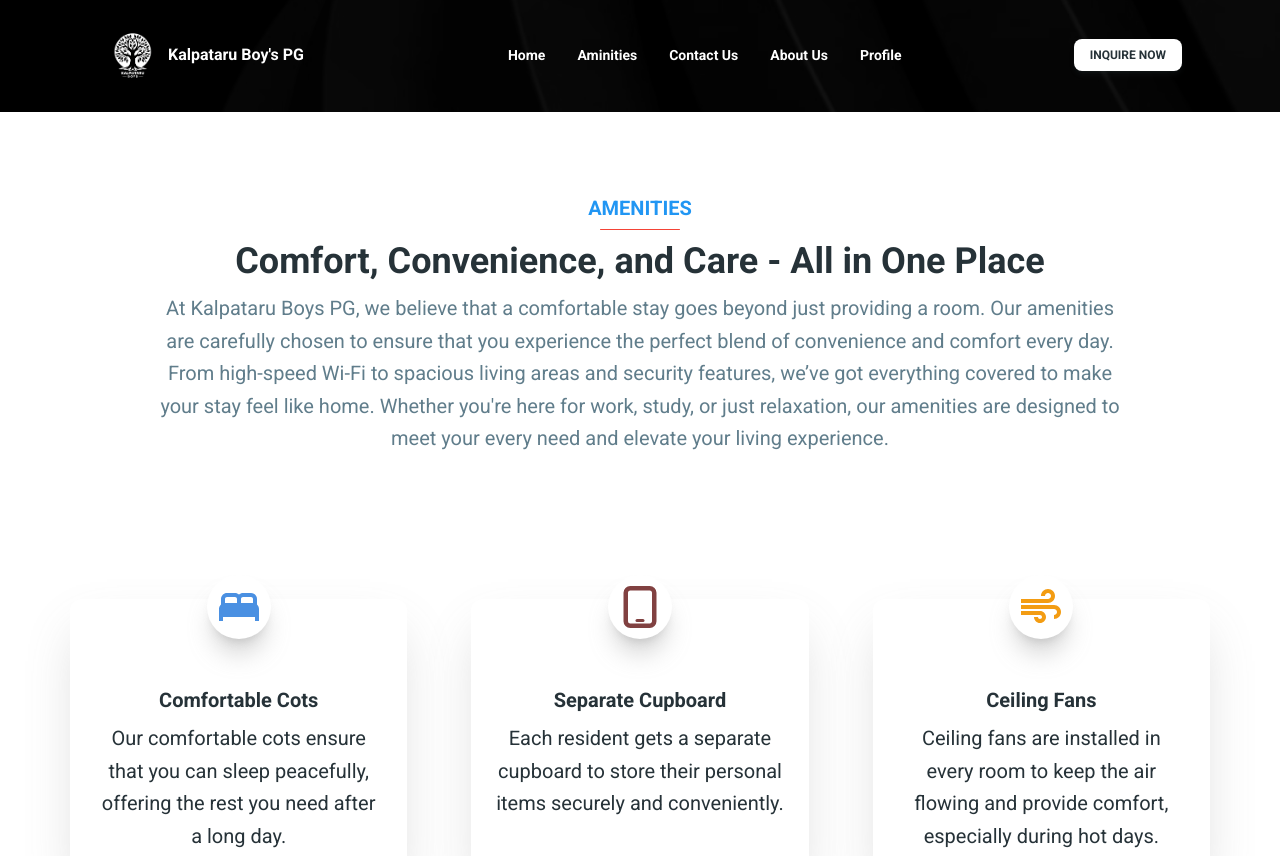
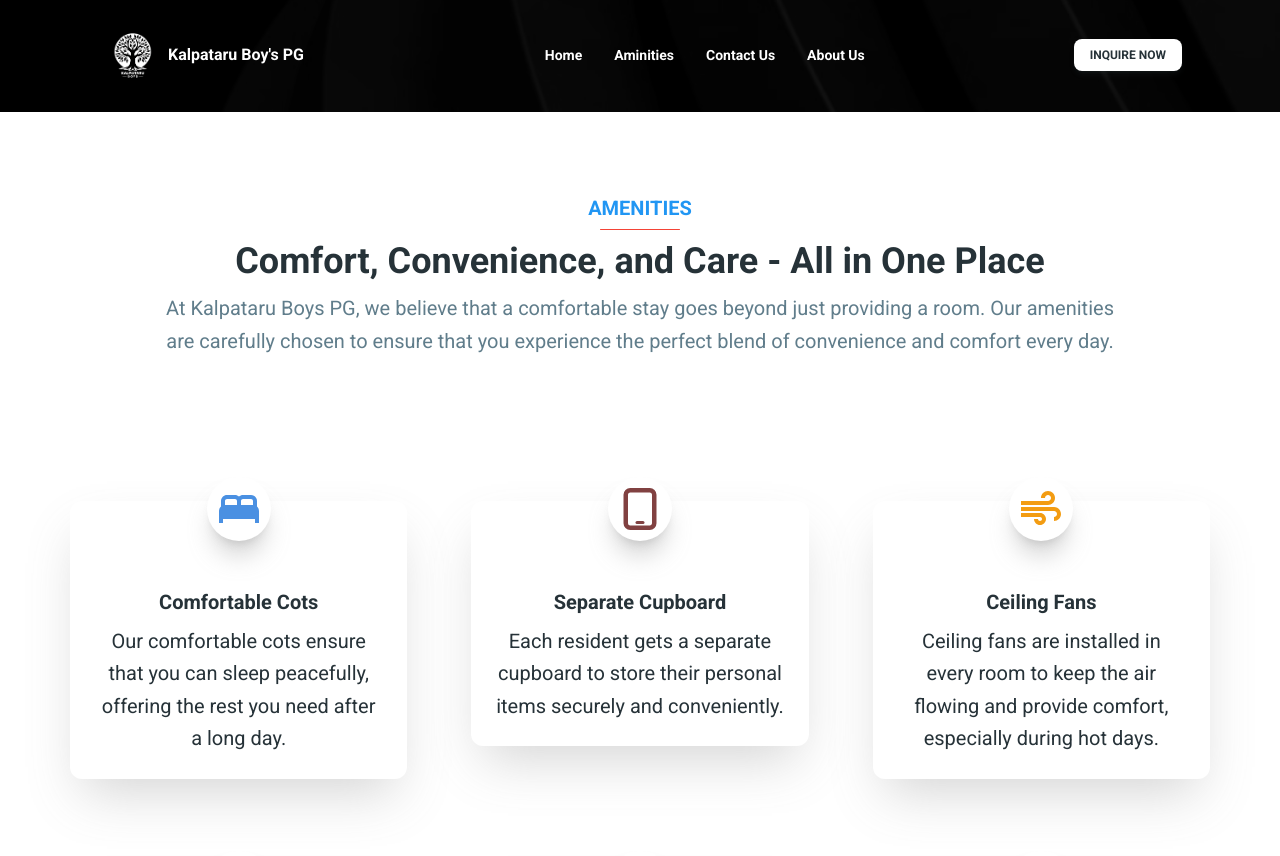
Before and after one commit to Ajinkya-Kardile/kalpataru-boys-pg, a React (Vite) app: page /amenities in a window 1280 px wide. Shown: the top 856 px of the page. Built offline with nearby package versions, Linux system fonts and the light colour scheme.

Commit message:
scroll animation added

```diff
--- a/index.html
+++ b/index.html
@@ -2,7 +2,7 @@
 <html lang="en">
   <head>
     <meta charset="UTF-8" />
-    <link rel="icon" type="image/svg+xml" href="/img/favicon.png" />
+    <link rel="icon" type="image/svg+xml" href="/img/kalpataru-logo.png" />
     <meta name="viewport" content="width=device-width, initial-scale=1.0" />
     <title>Kalpataru Boys PG</title>
     <link
--- a/package.json
+++ b/package.json
@@ -17,6 +17,7 @@
     "prop-types": "15.8.1",
     "react": "18.2.0",
     "react-dom": "18.2.0",
+    "react-intersection-observer": "^9.13.1",
     "react-router-dom": "6.17.0",
     "react-slick": "^0.30.2",
     "slick-carousel": "^1.8.1",
--- a/src/pages/amenities.jsx
+++ b/src/pages/amenities.jsx
@@ -5,7 +5,7 @@ import {
     IconButton,
     Carousel,
 } from "@material-tailwind/react";
-import { PageTitle, Footer, HomeCarousel } from "@/widgets/layout";
+import { PageTitle, Footer, HomeCarousel,ScrollAnimation } from "@/widgets/layout";
 import { FeatureCard, TeamCard, AmenitieCard, MapLocationCard, RoomCard, TestimonialCard } from "@/widgets/cards";
 import { featuresData, teamData, amenitiesData, roomOptions, testimonialData } from "@/data";
 
@@ -24,7 +24,7 @@ export function Amenities() {
                         Comfort, Convenience, and Care - All in One Place
                     </Typography>
                     <Typography variant="lead" className="text-blue-gray-500">
-                            At Kalpataru Boys PG, we believe that a comfortable stay goes beyond just providing a room. Our amenities are carefully chosen to ensure that you experience the perfect blend of convenience and comfort every day. From high-speed Wi-Fi to spacious living areas and security features, we’ve got everything covered to make your stay feel like home. Whether you're here for work, study, or just relaxation, our amenities are designed to meet your every need and elevate your living experience.
+                        At Kalpataru Boys PG, we believe that a comfortable stay goes beyond just providing a room. Our amenities are carefully chosen to ensure that you experience the perfect blend of convenience and comfort every day.
                     </Typography>
                 </div>
             </section>
@@ -32,7 +32,14 @@ export function Amenities() {
                 <div className="container mx-auto">
                     <div className="mx-auto mt-20 mb-24 grid max-w-fit grid-cols-1 gap-16 md:grid-cols-2 lg:grid-cols-3">
                         {amenitiesData.map((amenity, index) => (
-                            <AmenitieCard key={index} title={amenity.title} icon={amenity.icon} iconColor={amenity.iconColor} description={amenity.description} />
+                            <ScrollAnimation key={index}>
+                                <AmenitieCard
+                                    title={amenity.title}
+                                    icon={amenity.icon}
+                                    iconColor={amenity.iconColor}
+                                    description={amenity.description}
+                                />
+                            </ScrollAnimation>
                         ))}
                     </div>
                 </div>
--- a/src/pages/home.jsx
+++ b/src/pages/home.jsx
@@ -5,7 +5,7 @@ import {
   IconButton,
   Carousel,
 } from "@material-tailwind/react";
-import { PageTitle, Footer, HomeCarousel } from "@/widgets/layout";
+import { PageTitle, Footer, HomeCarousel, ScrollAnimation } from "@/widgets/layout";
 import { FeatureCard, TeamCard, AmenitieCardSm, MapLocationCard, RoomCard, TestimonialCard } from "@/widgets/cards";
 import { featuresData, teamData, amenitiesData, roomOptions, testimonialData } from "@/data";
 import { Swiper, SwiperSlide } from 'swiper/react';
--- a/src/routes.jsx
+++ b/src/routes.jsx
@@ -21,11 +21,11 @@ export const routes = [
     path: "/home",
     element: <Home />,
   },
-  {
-    name: "profile",
-    path: "/profile",
-    element: <Profile />,
-  },
+  // {
+  //   name: "profile",
+  //   path: "/profile",
+  //   element: <Profile />,
+  // },
   // {
   //   name: "Sign In",
   //   path: "/sign-in",
--- a/src/widgets/layout/index.js
+++ b/src/widgets/layout/index.js
@@ -2,4 +2,4 @@ export * from "@/widgets/layout/navbar";
 export * from "@/widgets/layout/footer";
 export * from "@/widgets/layout/page-title";
 export * from "@/widgets/layout/home-carousel";
-// export { default as Slider } from './Slider';
+export * from "@/widgets/layout/scroll-animation";
--- a/src/widgets/layout/page-title.jsx
+++ b/src/widgets/layout/page-title.jsx
@@ -1,8 +1,11 @@
 import PropTypes from "prop-types";
 import { Typography } from "@material-tailwind/react";
+import {ScrollAnimation} from "@/widgets/layout"
 
 export function PageTitle({ section, heading, children }) {
   return (
+    <ScrollAnimation>
+
     <div className="mx-auto w-full px-4 text-center lg:w-6/12">
       <Typography variant="lead" className="font-semibold uppercase" color="blue">{section}</Typography>
       <div className="w-20 h-[1px] mx-auto my-1 bg-red-500 rounded"></div>
@@ -13,6 +16,8 @@ export function PageTitle({ section, heading, children }) {
         {children}
       </Typography>
     </div>
+    </ScrollAnimation>
+
   );
 }
 
--- /dev/null
+++ b/src/widgets/layout/scroll-animation.jsx
@@ -0,0 +1,20 @@
+import React from "react";
+import { useInView } from "react-intersection-observer";
+
+export function ScrollAnimation({ children }) {
+    const { ref, inView } = useInView({
+        threshold: 0.1,
+        triggerOnce: true, // This allows the animation to trigger multiple times
+    });
+
+    return (
+        <div
+            ref={ref}
+            className={`transition-transform duration-500 ${inView ? 'opacity-100 translate-y-0' : 'opacity-0 translate-y-10'}`}
+        >
+            {children}
+        </div>
+    );
+};
+
+export default ScrollAnimation;
```
Also changed, not shown: 1 other file (tests, documents, lock files or other folders). Lines whose indentation alone changed are shown as unchanged.
